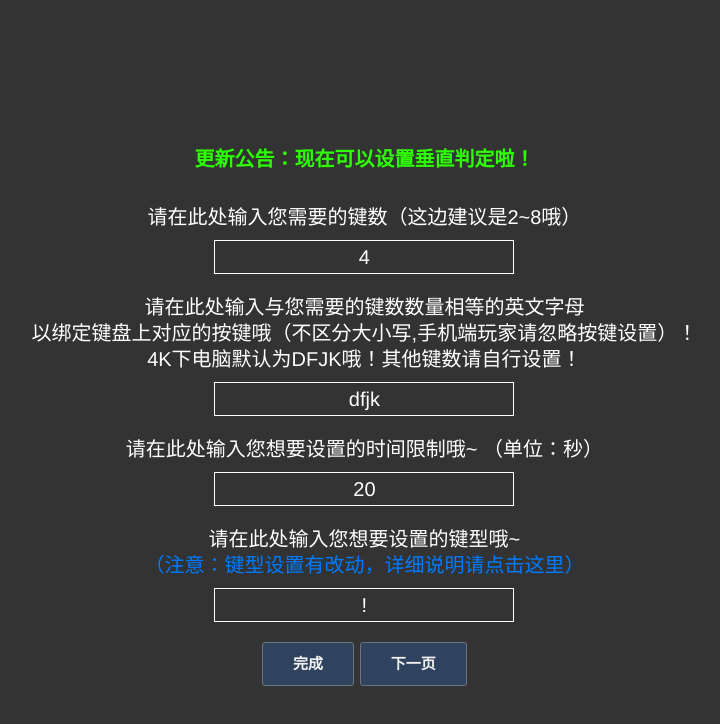
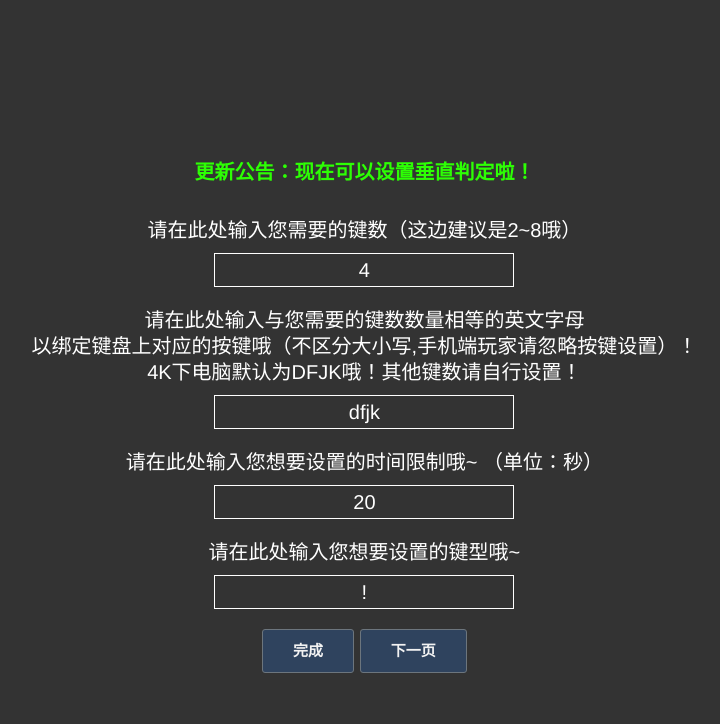
Before and after one commit to MIsaka10630/eatbill, a plain HTML site: page index.html in a window 1280 px wide. Both pictures are taken after a click on the button "游戏设置". Shown: the whole page, without its empty margins (282-1002 px from the left). Drawn offline with nearby package versions, Linux system fonts and the light colour scheme; a script that the page names is missing.

Commit message:
Update index.html

```diff
--- a/index.html
+++ b/index.html
@@ -94,8 +94,7 @@
                         <input type="text" id="timeinput" class="inputtxt" maxlength=4>
                     </div>
                     <h3 style="font-size:1.0em; color:#fff; line-height:1.3em;">
-                        请在此处输入您想要设置的键型哦~ <a href="https://docs.qq.com/doc/DYVNMQ0pEWm12VGpv/" target="_blank">
-                            <br>（注意：键型设置有改动，详细说明请点击这里）</a> <br />
+                        请在此处输入您想要设置的键型哦~
                     </h3>
                     <div class="input-group mb-3">
                         <input type="text" id="note" class="inputtxt" maxlength=99999>
```
